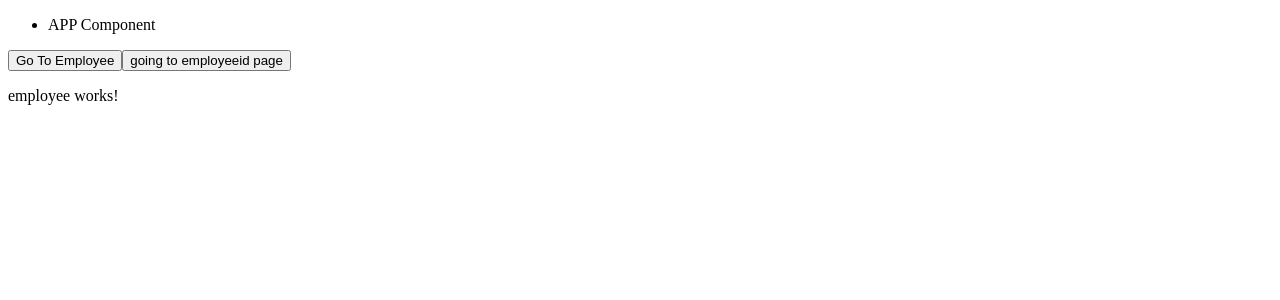
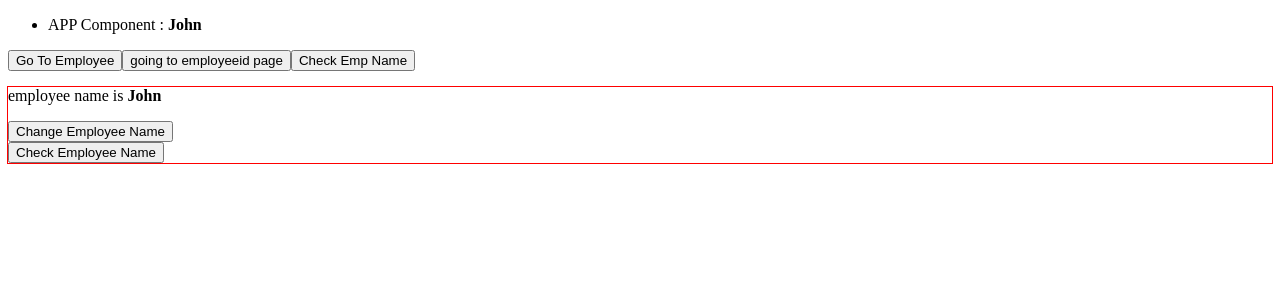
Before and after one commit to kareemabdul9700/ngPractice, an Angular app: page /employee/1 in a window 1280 px wide. Shown: the top 300 px of the page. Built offline with nearby package versions, Linux system fonts and the light colour scheme.

Commit message:
service example

```diff
--- a/src/app/app.component.html
+++ b/src/app/app.component.html
@@ -1,8 +1,11 @@
 <div>
   <ul>
-    <li>APP Component</li>
+    <li>APP Component : <b>{{appName}}</b></li>
   </ul>
 </div>
 <button type="button" (click)="goToEmployee()">Go To Employee</button>
 <button type="button"(click)="goToEmployeeid()">going to employeeid page</button>
+
+<button type="button"(click)="checkEmployeeName()">Check Emp Name</button>
+
 <router-outlet></router-outlet>
--- a/src/app/app.component.ts
+++ b/src/app/app.component.ts
@@ -1,5 +1,7 @@
 import { Component } from '@angular/core';
 import { Router } from '@angular/router';
+import { LoginService } from './services/app.service';
+import { EmployeeService } from './services/employee.service';
 
 @Component({
   selector: 'app-root',
@@ -8,16 +10,28 @@ import { Router } from '@angular/router';
 })
 export class AppComponent {
   title = 'ngteaching';
+  appName: string = '';
+  //_empsrv: any;
 
 
-  constructor(private router: Router){}
+  constructor(private router: Router, private lgnSrv: LoginService, private _empsrv: EmployeeService){
+    //console.log(this.lgnSrv.getNameFromService());
+    //this._empsrv = new EmployeeService();
+    this.appName = this._empsrv.employeeName;
+  }
 
 
-  goToEmployee(){
+
+  goToEmployee() {
     this.router.navigateByUrl('/employee/1');
   }
   goToEmployeeid(){
     this.router.navigateByUrl('/employeeid/3');
   }
 
+
+  checkEmployeeName(){
+    this._empsrv.checkEmployeeName();
+  }
+
 }
--- a/src/app/employee/employee.component.html
+++ b/src/app/employee/employee.component.html
@@ -1 +1,7 @@
-<p>employee works!</p>
+<div  style="outline: 1px solid red;" >
+
+<p>employee name is <b>{{name}}</b></p>
+<button (click)="changeEmployeeName()" >Change Employee Name</button>
+<br />
+<button (click)="checkEmployeeName()" >Check Employee Name</button>
+</div>
--- a/src/app/employee/employee.component.ts
+++ b/src/app/employee/employee.component.ts
@@ -1,5 +1,7 @@
 import { Component, OnInit } from '@angular/core';
 import { ActivatedRoute } from '@angular/router';
+import { LoginService } from '../services/app.service';
+import { EmployeeService } from '../services/employee.service';
 
 @Component({
   selector: 'app-employee',
@@ -8,12 +10,27 @@ import { ActivatedRoute } from '@angular/router';
 })
 export class EmployeeComponent implements OnInit {
 
-  constructor(private _ar: ActivatedRoute) { }
+  name: string = '';
+
+  constructor(private _ar: ActivatedRoute, private _lsrv: LoginService, private _empsrv: EmployeeService) {
+    //console.log("Employee Component: " + this._lsrv.getNameFromService());
+    console.log('Employee Instance');
+    this.name = this._empsrv.employeeName;
+  }
 
 
 
   ngOnInit(): void {
     console.log(this._ar.snapshot.paramMap.get('idd'));
+
+  }
+
+  changeEmployeeName(){
+    this._empsrv.employeeName = "Raju";
+  }
+
+  checkEmployeeName(){
+    this._empsrv.checkEmployeeName();
   }
 
 }
--- /dev/null
+++ b/src/app/services/app.service.ts
@@ -0,0 +1,16 @@
+import { Injectable } from "@angular/core";
+
+
+// @Injectable({ //Singleton Service
+//     providedIn: 'root',
+// })
+export class LoginService {
+
+    private name: string = 'i am from service';
+
+    constructor() {}
+
+    public getNameFromService() {
+        return this.name;
+    }
+}
--- /dev/null
+++ b/src/app/services/employee.service.ts
@@ -0,0 +1,23 @@
+import { Injectable } from "@angular/core";
+
+
+@Injectable({
+    providedIn: 'root'
+})
+export class EmployeeService {
+
+    public employeeName: string = 'John';
+
+    constructor(){
+        console.log('Service: Employee Service!!')
+    }
+
+    checkEmployeeName(){
+        console.log(this.employeeName);
+    }
+
+    getEmployeeName(){
+        return this.employeeName;
+    }
+
+}
```
Also changed, not shown: src/app/app.module.ts (+6 -1 lines).
